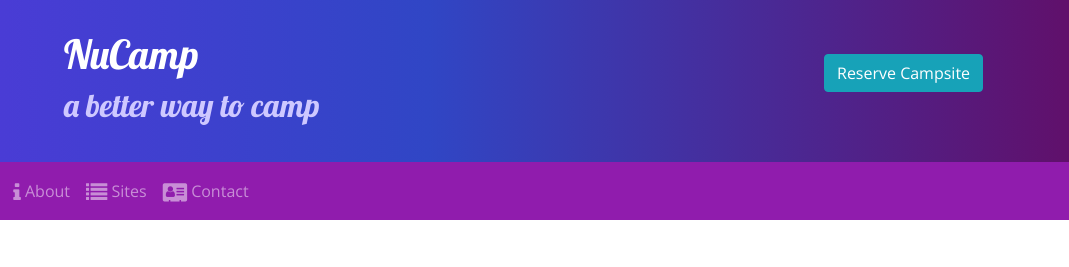
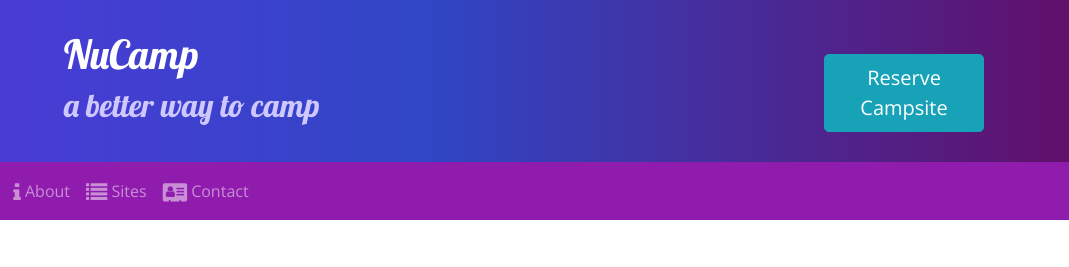
Before and after one commit to Crafted-by-Courtney/nucampsite, a website: page index.html in a window 1280 px wide. Shown: the top 267 px of the page, 211-1280 px from the left. Drawn offline with nearby package versions, Linux system fonts and the light colour scheme.

Commit message:
Tooltips

```diff
--- a/index.html
+++ b/index.html
@@ -30,7 +30,7 @@
                     <h2>a better way to camp</h2>
                 </div>
                 <div class="col-md-4 col-xl-2 mt-4">
-                     <a href="#form"><button type="button" class="btn btn-info">Reserve Campsite</button></a>
+                    <a href="#reserveForm" role="button" class="btn btn-lg btn-info" data-toggle="tooltip" data-placement="bottom" data-html="true" title="Or call us at <br/><strong>1-206-555-1234</strong>">Reserve Campsite</a>
                 </div>
             </div>
         </div>
@@ -170,6 +170,12 @@
     <script src="node_modules/popper.js/dist/umd/popper.min.js"></script>
     <script src="node_modules/bootstrap/dist/js/bootstrap.min.js"></script>
 
+    <script>
+        $(function () {
+            $('[data-toggle="tooltip"]').tooltip()
+        })
+    </script>
+
 </body>
 
 </html>
```
